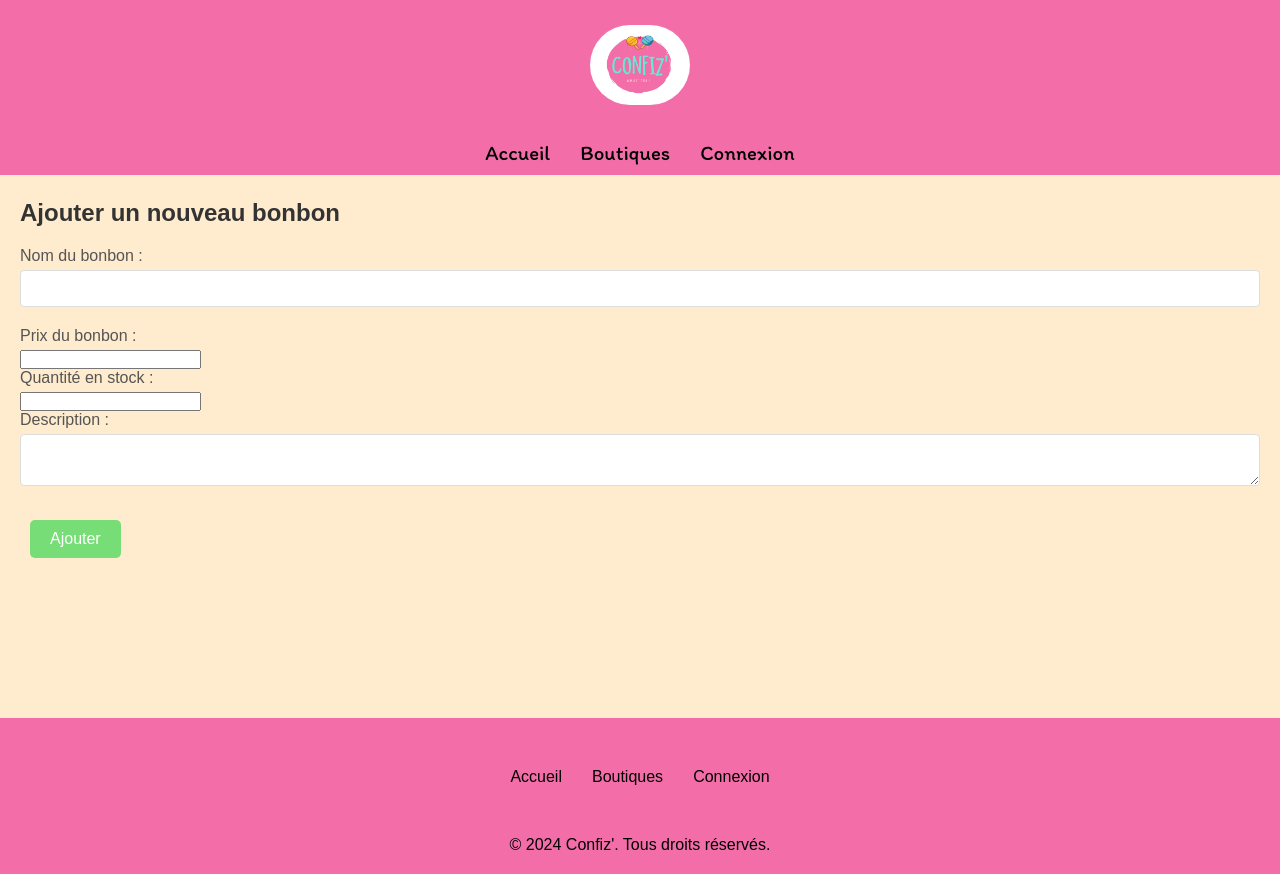
After one commit to Cossec-Tony/Bonbons_and_co, a PHP site: page /add_produit.php?boutique_id=1 in a window 1280 px wide. The commit adds this page. Run offline with PHP 8.4, Linux system fonts and the light colour scheme; a stand-in replaces the project's code that opens the database connection.

Commit message:
Implémentation ajout / Supr d'un nouveaux bonbons pour admin ou gérant

```diff
--- /dev/null
+++ b/add_produit.php
@@ -0,0 +1,105 @@
+<?php
+session_start();
+require 'db.php';
+
+$nom_bonbon = '';
+$prix = '';
+$description = '';
+$quantite_stock = '';
+$errors = [];
+
+
+if ($_SERVER['REQUEST_METHOD'] === 'POST') {
+    // Récupérer données du formulaire
+    $nom_bonbon = $_POST['nom_bonbon'] ?? '';
+    $prix = $_POST['prix'] ?? '';
+    $description = $_POST['description'] ?? '';
+    $quantite_stock = $_POST['quantite_stock'] ?? '';
+
+    // Récupérer boutique_id depuis $_GET
+    $boutique_id = $_GET['boutique_id'] ?? '';
+
+    if (empty($nom_bonbon)) {
+        $errors[] = "Le nom du bonbon est requis.";
+    }
+
+    if (!is_numeric($prix) || $prix < 0) {
+        $errors[] = "Le prix doit être un nombre positif.";
+    }
+
+    if (!is_numeric($quantite_stock) || $quantite_stock < 0) {
+        $errors[] = "La quantité en stock doit être un nombre positif.";
+    }
+
+    if (empty($errors)) {
+        try {
+            $sql = "INSERT INTO confiseries (nom, prix, illustration, description) VALUES (?, ?, 'bonbonsDivers.png', ?)";
+            $stmt = $PDO->prepare($sql);
+            $stmt->execute([$nom_bonbon, $prix, $description]);
+
+            // Récup id de la confiserie ajoutée
+            $confiserie_id = $PDO->lastInsertId();
+
+            $sql = "INSERT INTO stocks (boutique_id, confiserie_id, quantite) VALUES (?, ?, ?)";
+            $stmt = $PDO->prepare($sql);
+            $stmt->execute([$boutique_id, $confiserie_id, $quantite_stock]);
+
+            // Redirection après ajout
+            header("Location: friandises.php?boutique_id={$boutique_id}");
+            exit;
+        } catch (PDOException $e) {
+            $errors[] = "Erreur lors de l'ajout du bonbon : " . $e->getMessage();
+        }
+    }
+}
+?>
+
+<!DOCTYPE html>
+<html lang="fr">
+<head>
+    <meta charset="UTF-8">
+    <meta name="viewport" content="width=device-width, initial-scale=1.0">
+    <title>Ajouter un bonbon</title>
+    <link rel="stylesheet" href="styles.css">
+</head>
+<body>
+    <?php include_once('header.php'); ?>
+
+    <main>
+        <br><br><br>
+        <form action="add_produit.php?boutique_id=<?php echo htmlspecialchars($_GET['boutique_id']); ?>" method="post">
+            <h2>Ajouter un nouveau bonbon</h2>
+
+            <div class="errors">
+                <?php if (!empty($errors)) : ?>
+                    <ul>
+                        <?php foreach ($errors as $error) : ?>
+                            <li><?php echo htmlspecialchars($error); ?></li>
+                        <?php endforeach; ?>
+                    </ul>
+                <?php endif; ?>
+            </div>
+
+            <div class="form-group">
+                <label for="nom_bonbon">Nom du bonbon :</label>
+                <input type="text" id="nom_bonbon" name="nom_bonbon" value="<?php echo htmlspecialchars($nom_bonbon); ?>" required>
+            </div>
+            <div class="form-group">
+                <label for="prix">Prix du bonbon :</label>
+                <input type="number" id="prix" name="prix" value="<?php echo htmlspecialchars($prix); ?>" required>
+            </div>
+            <div class="form-group">
+                <label for="quantite_stock">Quantité en stock :</label>
+                <input type="number" id="quantite_stock" name="quantite_stock" value="<?php echo htmlspecialchars($quantite_stock); ?>" required>
+            </div>
+            <div class="form-group">
+                <label for="description">Description :</label>
+                <textarea id="description" name="description"><?php echo htmlspecialchars($description); ?></textarea>
+            </div>
+            <button type="submit" class="submit-button">Ajouter</button>
+        </form>
+    </main>
+
+    <?php include_once('footer.php'); ?>
+</body>
+</html>
--- a/boutiques.php
+++ b/boutiques.php
@@ -41,7 +41,7 @@ $isAdmin = isset($_SESSION['role']) && $_SESSION['role'] === 'admin';
                 }
 
                 echo "
-                <a href='friandises.php?boutique_id={$row['id']}' class='shop-link'>
+                 <a href='friandises.php?" . (isset($_SESSION['user_id']) ? 'user_id=' . $_SESSION['user_id'] . '&' : '') . "boutique_id={$row['id']}' class='shop-link'>
                 <div class='shop'>
                     <img src='./img/boutiqueImg.jpg' alt='Image de la boutique' class='shop-image'>
                     <h2 class='shop-name'>{$row['boutique_nom']}</h2>
--- a/header.php
+++ b/header.php
@@ -1,8 +1,3 @@
-<?php
-include_once('head.php');
-?>
-
-<body>
 <header>
     <section class="box-logo">
         <a href="./index.php"><img class="logo" src="img/03.jpg" alt="logo confiz"></a>
@@ -11,15 +6,14 @@ include_once('head.php');
     <section class="box-nav">
         <nav id="navigation">
             <ul>
-                    <a href="./index.php<?php echo isset($_SESSION['user_id']) ? '?user_id=' . $_SESSION['user_id'] : ''; ?>"><li class='bouton-nav'>Accueil</li></a>
-                    <a href="./boutiques.php<?php echo isset($_SESSION['user_id']) ? '?user_id=' . $_SESSION['user_id'] : ''; ?>"><li class='bouton-nav'>Boutiques</li></a>
+                <li><a href="./index.php<?php echo isset($_SESSION['user_id']) ? '?user_id=' . $_SESSION['user_id'] : ''; ?>"><span class='bouton-nav'>Accueil</span></a></li>
+                <li><a href="./boutiques.php<?php echo isset($_SESSION['user_id']) ? '?user_id=' . $_SESSION['user_id'] : ''; ?>"><span class='bouton-nav'>Boutiques</span></a></li>
                 <?php if (isset($_SESSION['username'])): ?>
-                        <a href="./logout.php"><li class='bouton-nav'>Déconnexion</li></a>
+                    <li><a href="./logout.php"><span class='bouton-nav'>Déconnexion</span></a></li>
                 <?php else: ?>
-                        <a href="./connexion.php"><li class='bouton-nav'>Connexion</li></a>
+                    <li><a href="./connexion.php"><span class='bouton-nav'>Connexion</span></a></li>
                 <?php endif; ?>
             </ul>
         </nav>
     </section>
 </header>
-</body>
--- a/style/boutiques.css
+++ b/style/boutiques.css
@@ -44,15 +44,6 @@ body {
     gap: 20px;
 }
 
-.shop, .candy {
-    background-color: white;
-    border-radius: 8px;
-    box-shadow: 0 4px 8px rgba(0, 0, 0, 0.1);
-    overflow: hidden;
-    width: 300px;
-    text-align: center;
-    margin: 20px;
-}
 
 .shop-link {
     text-decoration: none;
```
Also changed, not shown: delete_produit.php (added, +36 -0 lines), friandises.php (+49 -23 lines), insert_boutique.php (+5 -5 lines), insert_produit.php (added, +30 -0 lines), img/bonbonsDivers.png (added). Lines whose indentation alone changed are shown as unchanged.
